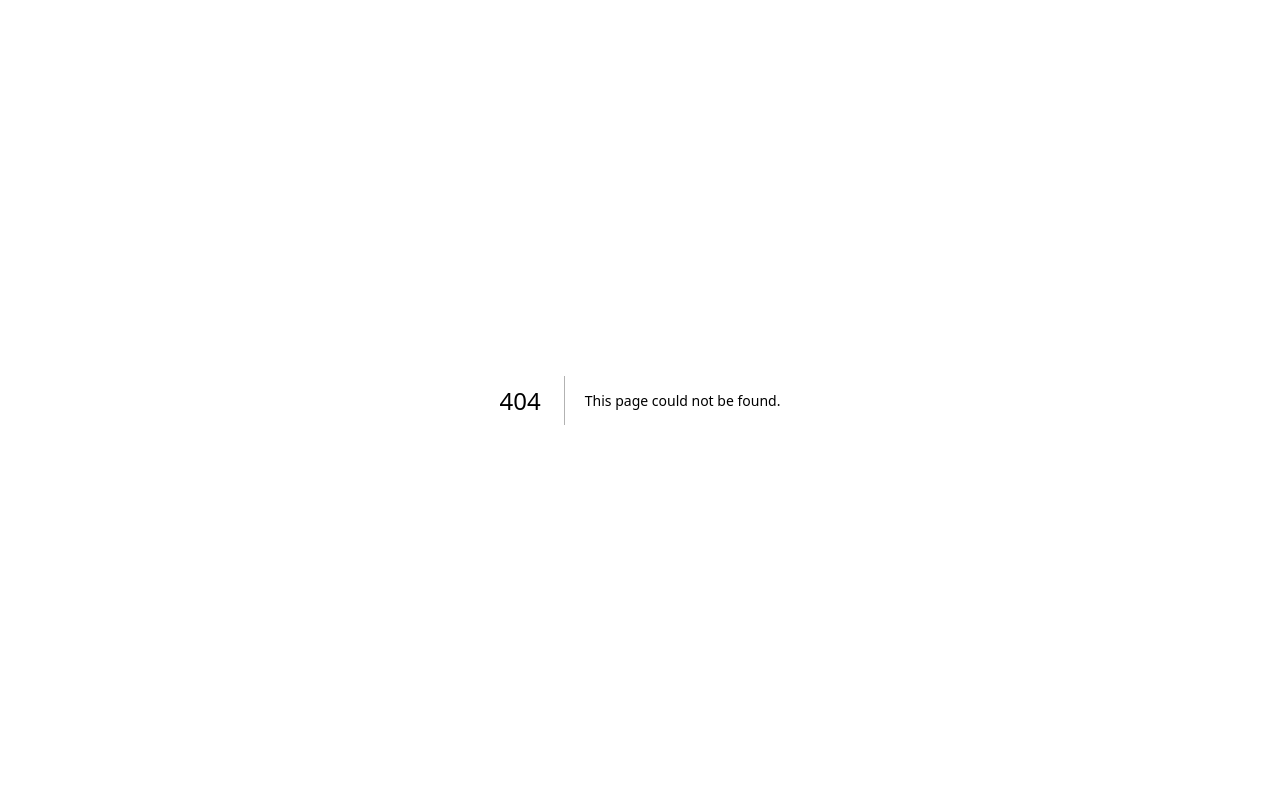
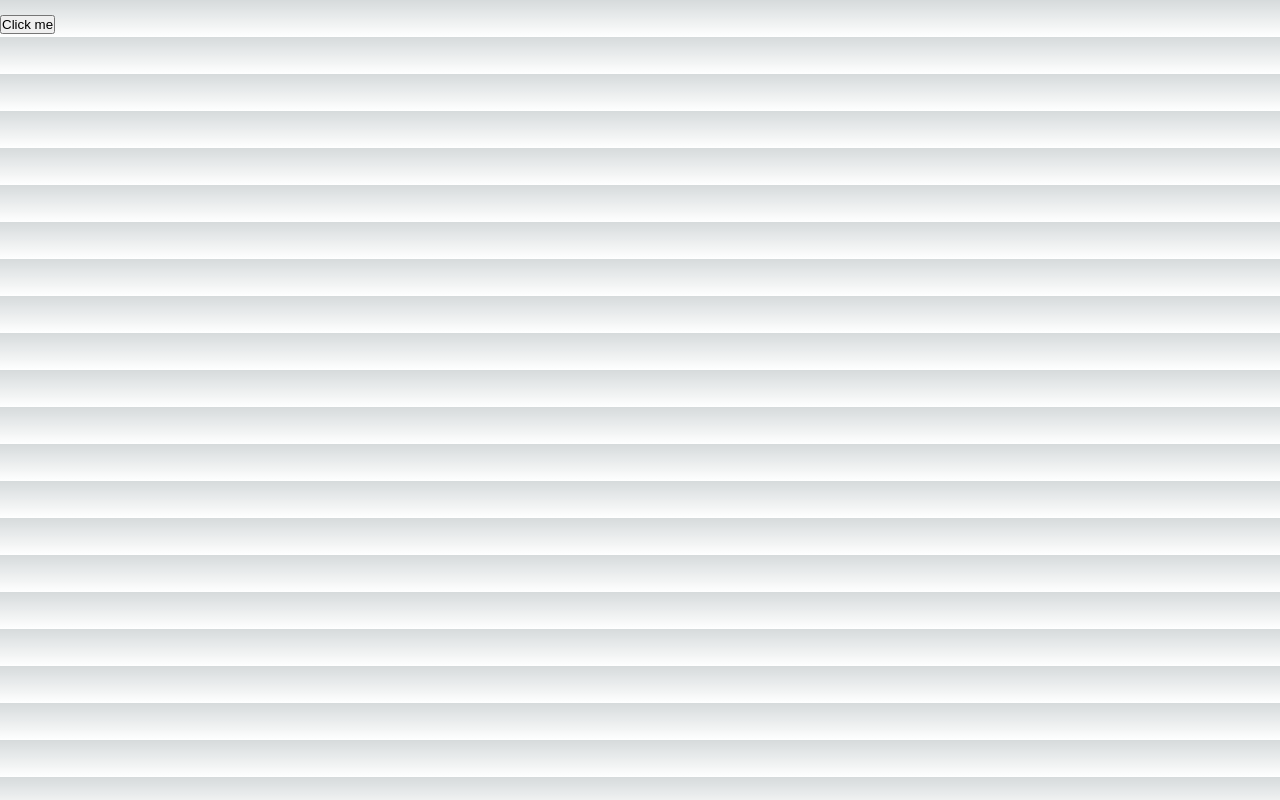
Before and after one commit to bertiGrazi/design_engineer, a Next.js app in the folder exercicios/: page /comunicacao/indireta in a window 1280 px wide. Before the commit this address had no page. Built offline with nearby package versions, Linux system fonts and the light colour scheme.

Commit message:
indirect communication

```diff
--- /dev/null
+++ b/exercicios/components/indireta/Filho.jsx
@@ -0,0 +1,7 @@
+export default function Filho(props) {
+  return (
+    <div>
+      <button onClick={() => props.funcao("Passei no ENEM!")}>Click me</button>
+    </div>
+  )
+}
--- /dev/null
+++ b/exercicios/components/indireta/Pai.jsx
@@ -0,0 +1,12 @@
+import Filho from "./Filho";
+
+export default function Pai(props) {
+  function funcaoDoPai(param) {
+    console.log(param)
+  }
+  return (
+    <div>
+      <Filho funcao={funcaoDoPai}/>
+    </div>
+  )
+}
--- /dev/null
+++ b/exercicios/pages/comunicacao/indireta.jsx
@@ -0,0 +1,9 @@
+import Pai from "@/components/indireta/Pai";
+
+export default function indireta1() {
+  return (
+    <div>
+      <h1><Pai /></h1>
+    </div>
+  )
+}
```
